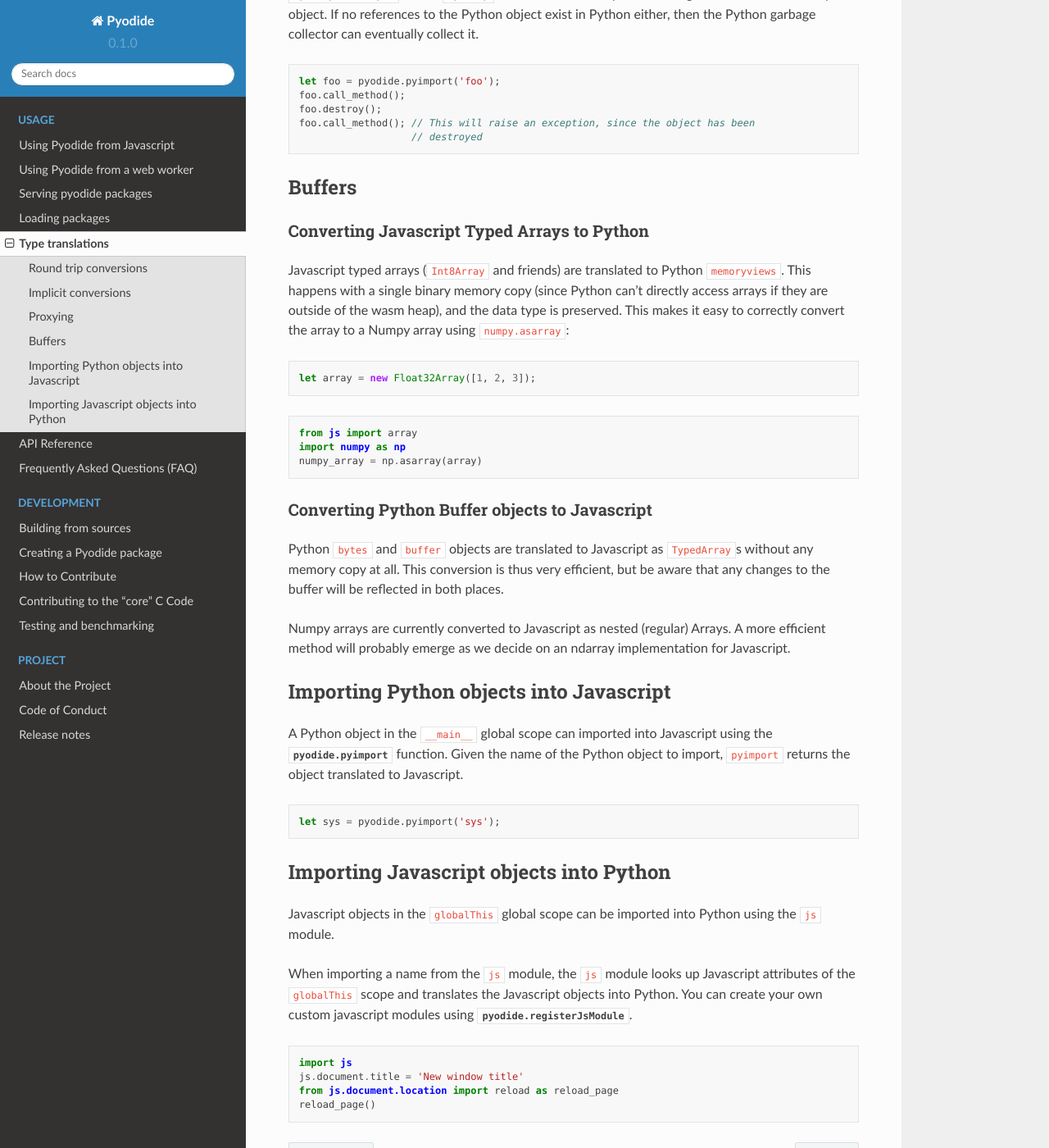
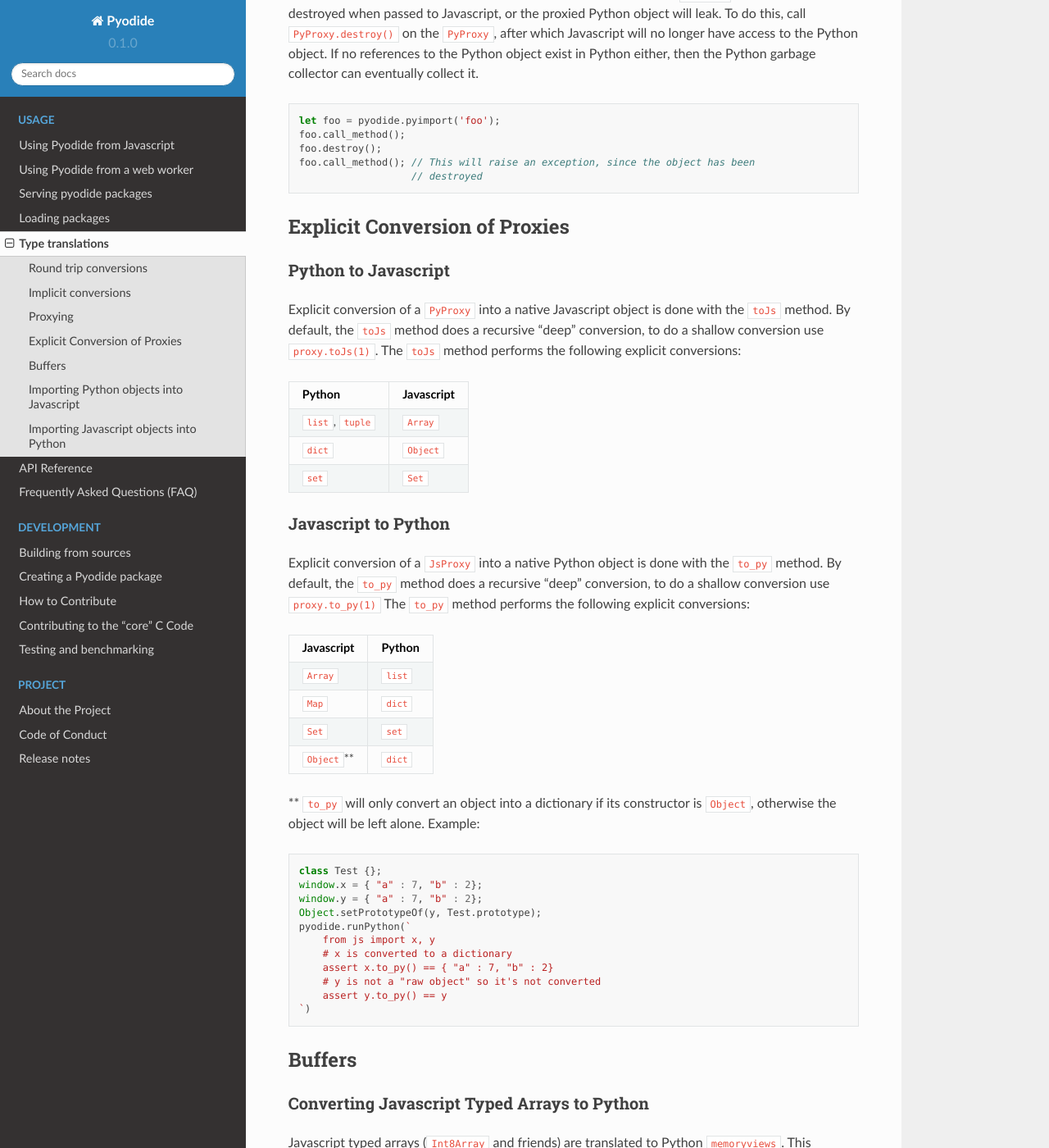
Before and after one commit to pyodide/pyodide, a Sphinx documentation site: the page built from docs/usage/type-conversions.md, in a window 1280 px wide and 1400 px high, scrolled down 4590 px. Shown: the whole window at 82% size. Built offline with Sphinx 7.4.7 and the Read the Docs theme 2.0.0, drawn with Linux system fonts in a browser that asks for light colours; the version number is read from the project's files by our own code; some of the changed text lies outside the part shown.

Commit message:
Add some stuff about explicit type conversions

````diff
--- a/docs/usage/type-conversions.md
+++ b/docs/usage/type-conversions.md
@@ -53,10 +53,9 @@
 Proxying tuples also has the benefit of ensuring that implicit conversions take
 a constant amount of time.
 
-The following immutable types are implicitly converted between Javascript and
-Python.
-
 ### Python to Javascript
+The following immutable types are implicitly converted from Javascript to
+Python:
 
 | Python          | Javascript          |
 |-----------------|---------------------|
@@ -67,6 +66,8 @@
 | `None`          | `undefined`         |
 
 ### Javascript to Python
+The following immutable types are implicitly converted from Python to
+Javascript:
 
 | Javascript      | Python                          |
 |-----------------|---------------------------------|
@@ -190,6 +191,49 @@
                    // destroyed
 ```
 
+## Explicit Conversion of Proxies
+
+### Python to Javascript
+Explicit conversion of a `PyProxy` into a native Javascript object is done with
+the `toJs` method. By default, the `toJs` method does a recursive "deep"
+conversion, to do a shallow conversion use `proxy.toJs(1)`. The `toJs` method
+performs the following explicit conversions:
+
+| Python           | Javascript          |
+|------------------|---------------------|
+| `list`, `tuple`  | `Array`             |
+| `dict`           | `Object`            |
+| `set`            | `Set`               |
+
+### Javascript to Python
+Explicit conversion of a `JsProxy` into a native Python object is done with the
+`to_py` method. By default, the `to_py` method does a recursive "deep"
+conversion, to do a shallow conversion use `proxy.to_py(1)` The `to_py` method
+performs the following explicit conversions:
+
+| Javascript       | Python              |
+|------------------|---------------------|
+| `Array`          | `list`              |
+| `Map`            | `dict`              |
+| `Set`            | `set`               |
+| `Object`**       | `dict`            |
+
+** `to_py` will only convert an object into a dictionary if its constructor
+is `Object`, otherwise the object will be left alone. Example:
+```javascript
+class Test {};
+window.x = { "a" : 7, "b" : 2};
+window.y = { "a" : 7, "b" : 2};
+Object.setPrototypeOf(y, Test.prototype);
+pyodide.runPython(`
+    from js import x, y
+    # x is converted to a dictionary
+    assert x.to_py() == { "a" : 7, "b" : 2}
+    # y is not a "raw object" so it's not converted
+    assert y.to_py() == y
+`)
+```
+
 
 ## Buffers
 
````
